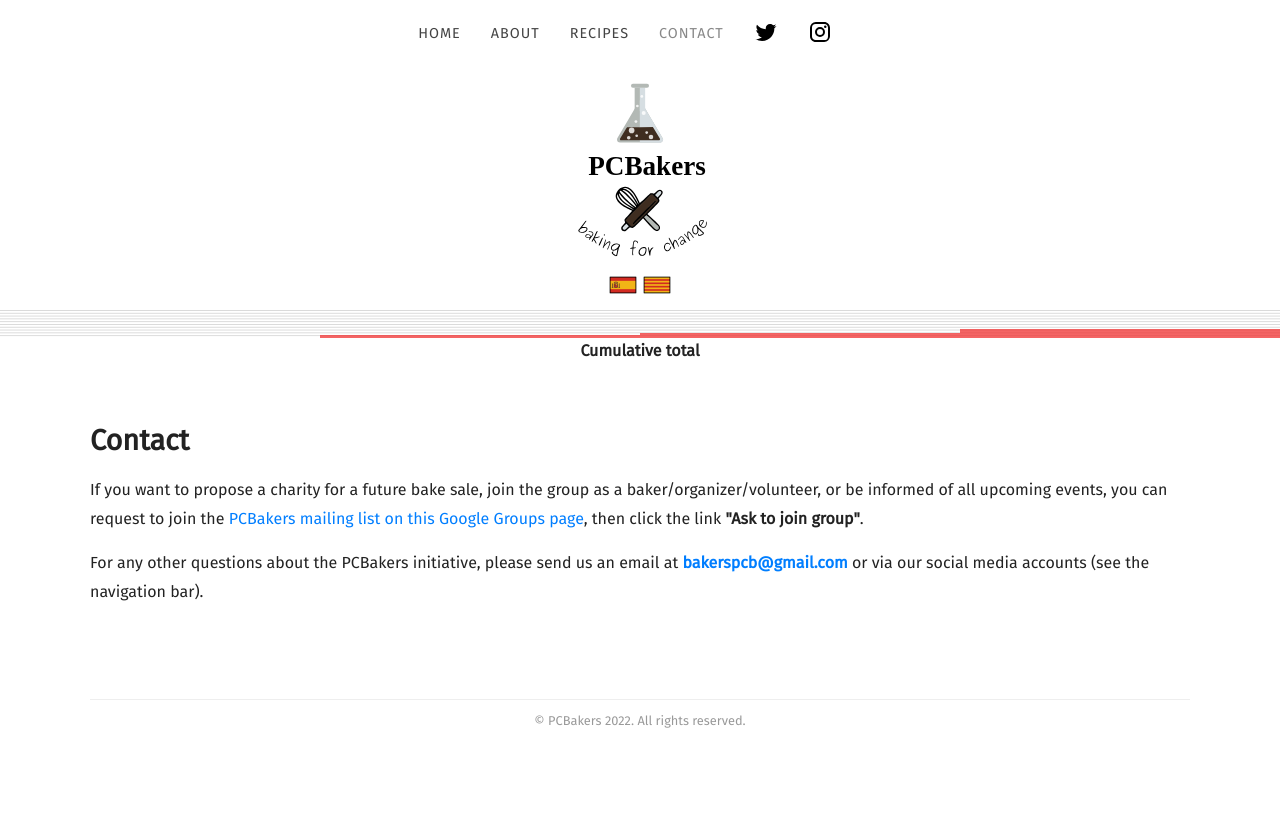
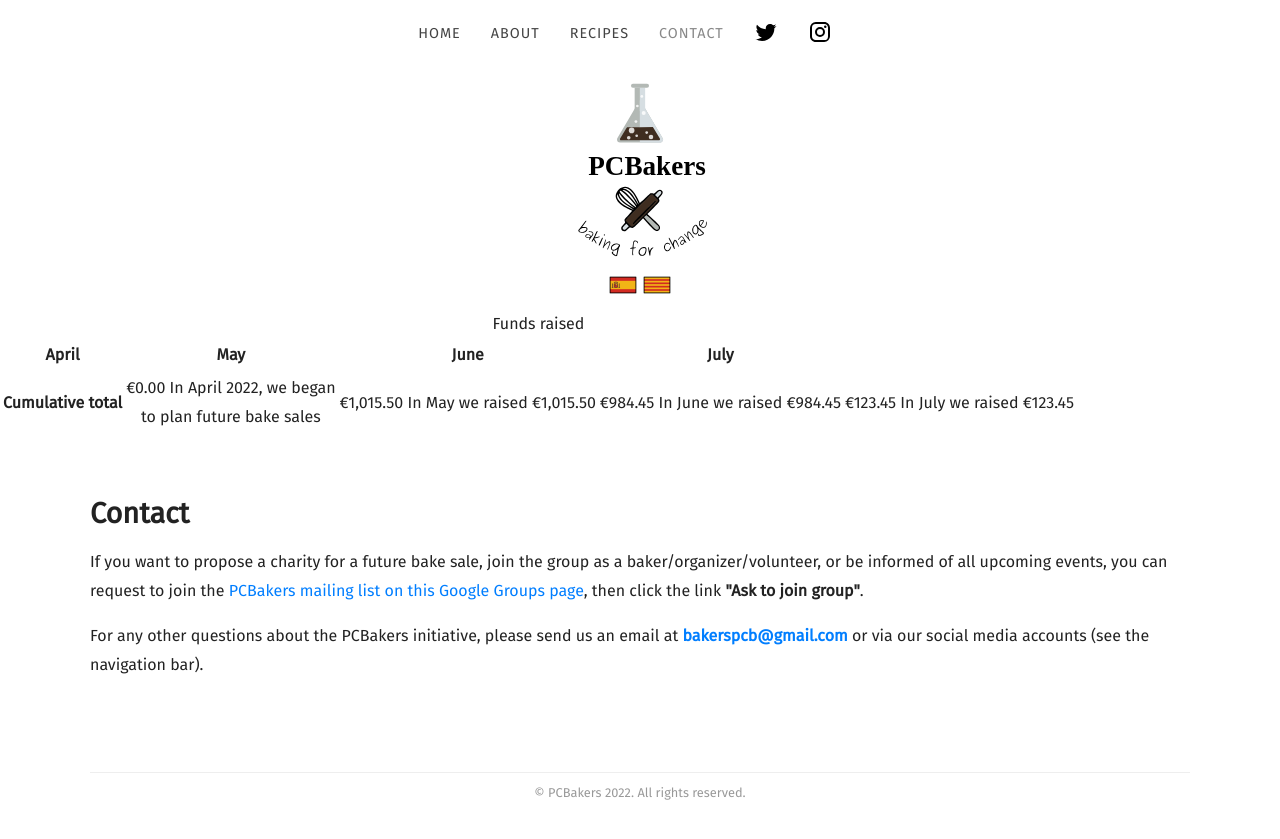
Before and after one commit to willblev/PCBakers, a Jekyll site: the page built from contact.html, in a window 1280 px wide. Shown: the top 839 px of the page. Built offline with Jekyll 4.4.1, drawn with Linux system fonts in a browser that asks for light colours; some web fonts are replaced.

Commit message:
testing area chart with real data

```diff
--- a/_layouts/default.html
+++ b/_layouts/default.html
@@ -33,7 +33,7 @@
 			</div>
 
 			<div>
-				<table class="charts-css column show-labels show-10-secondary-axes show-data-on-hover" id="cumulative-funds-raised">
+				<table class="column show-heading show-data-on-hover show-labels" id="cumulative-funds-raised">
 
 				  <caption> Funds raised </caption>
 
```
